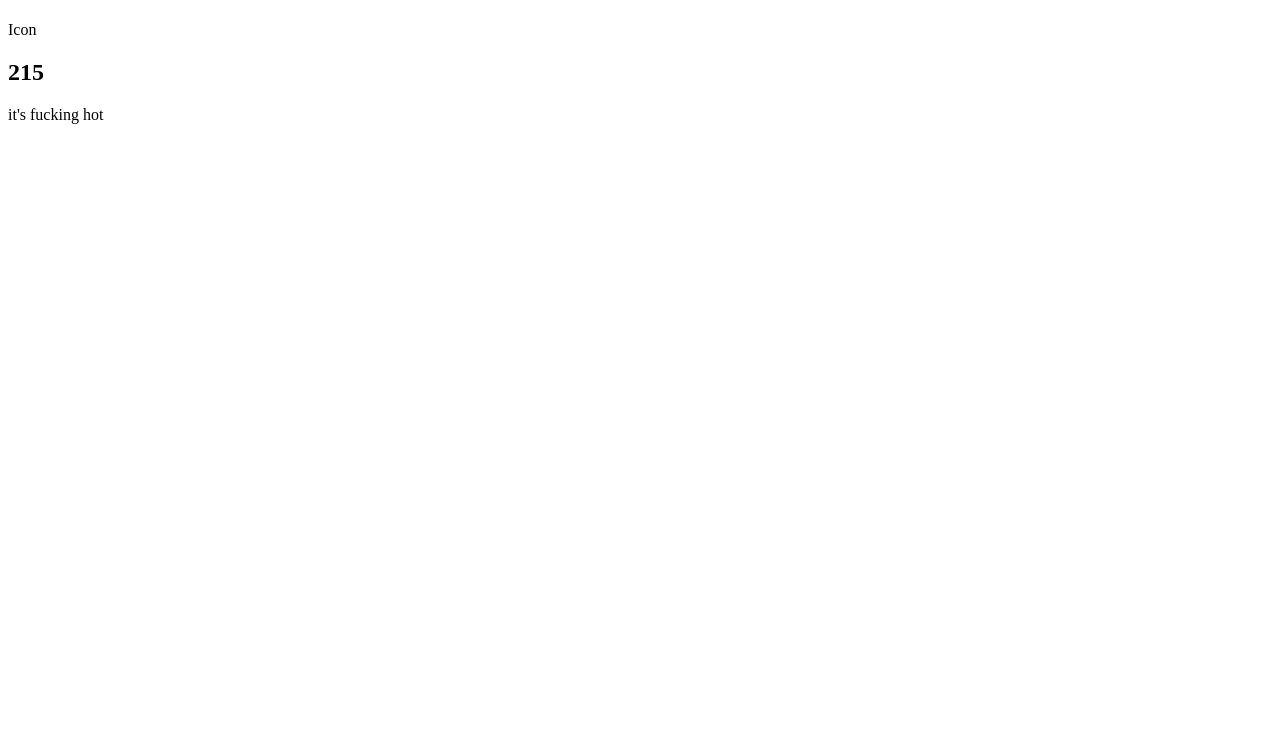
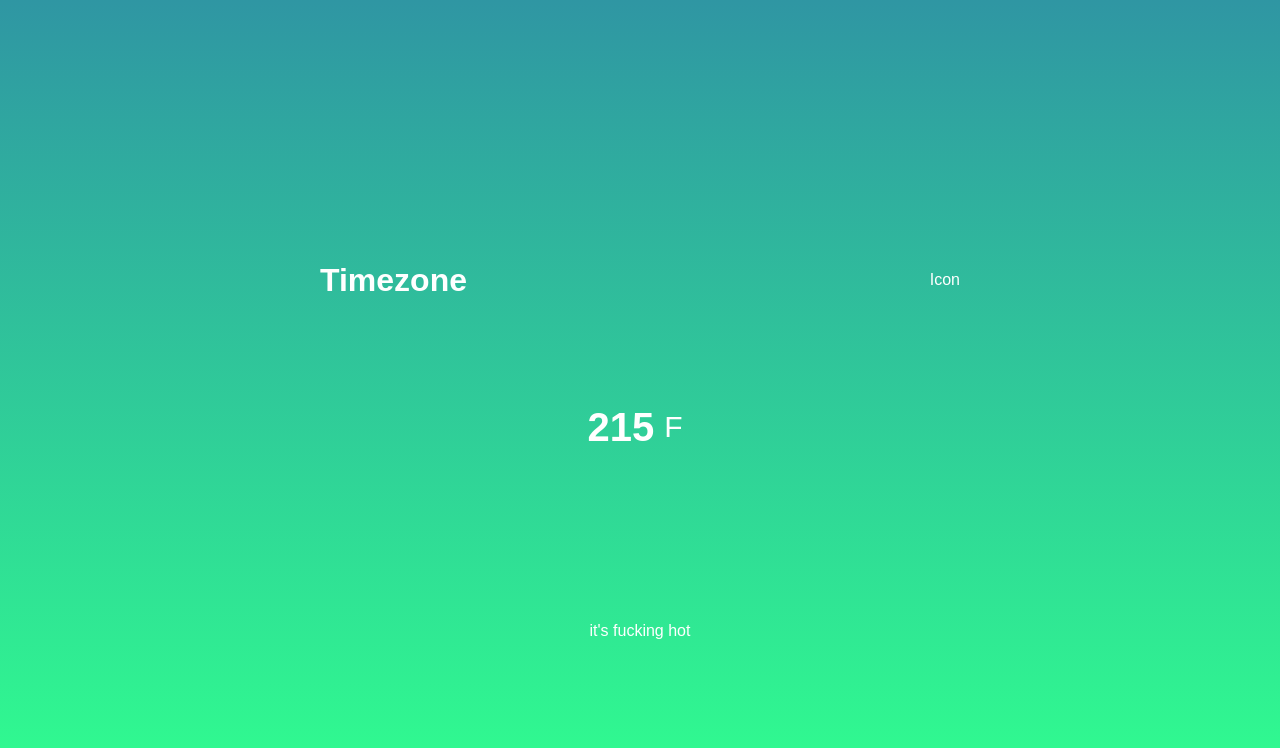
Before and after one commit to OcochaEHAP/Weather-app, a plain HTML site: page index.html in a window 1280 px wide. Drawn offline with Linux system fonts and the light colour scheme.

Commit message:
Fix the Unability to get location

```diff
--- a/app.js
+++ b/app.js
@@ -0,0 +1,11 @@
+// Window.onload = () => {};
+function getLocation() {
+  navigator.geolocation.getCurrentPosition(
+    (position) => {
+      console.log(position);
+    },
+    (error) => console.log(error)
+  );
+}
+
+getLocation();
--- a/index.html
+++ b/index.html
@@ -9,11 +9,14 @@
   </head>
   <body>
     <div class="location">
-      <h1 class="location-timezone"></h1>
+      <h1 class="location-timezone">Timezone</h1>
       <p>Icon</p>
     </div>
-    <div class="temperture">
-      <h2 class="degree">215</h2>
+    <div class="temperature">
+      <div class="degree-section">
+        <h2 class="degree">215</h2>
+        <span>F</span>
+      </div>
       <div class="tem-description">it's fucking hot</div>
     </div>
     <script src="app.js"></script>
--- a/style.css
+++ b/style.css
@@ -0,0 +1,39 @@
+* {
+  padding: 0;
+  margin: 0;
+  box-sizing: border-box;
+}
+body {
+  height: 100vh;
+  display: flex;
+  justify-content: center;
+  align-items: center;
+  flex-direction: column;
+  align-items: center;
+  background: linear-gradient(rgb(47, 150, 163), rgb(48, 652, 143));
+  font-family: sans-serif;
+  color: white;
+}
+.location,
+.temperature {
+  height: 30vh;
+  width: 50%;
+  display: flex;
+  justify-content: space-between;
+  align-items: center;
+}
+.temperature {
+  flex-direction: column;
+}
+.degree-section {
+  display: flex;
+  align-items: center;
+  cursor: pointer;
+}
+.degree-section span {
+  margin: 10px;
+  font-size: 30px;
+}
+.degree-section h2 {
+  font-size: 40px;
+}
```
